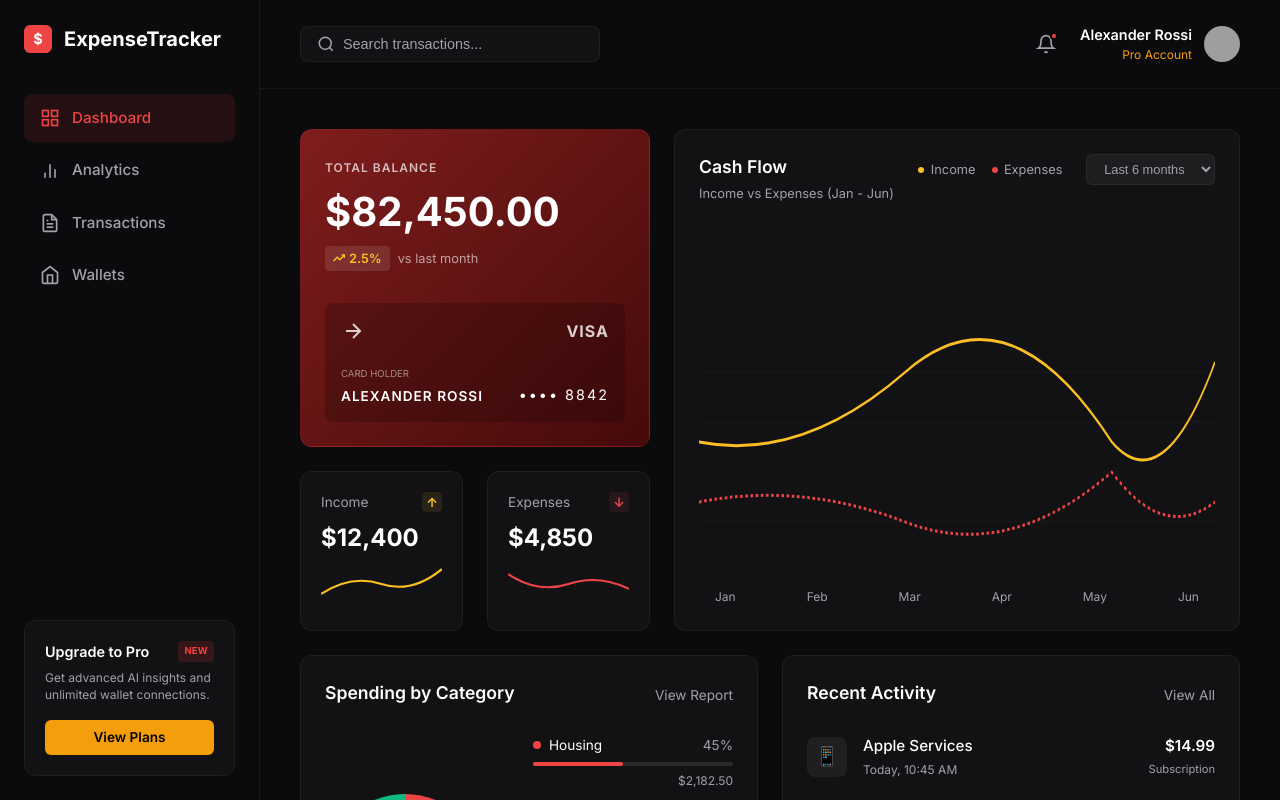
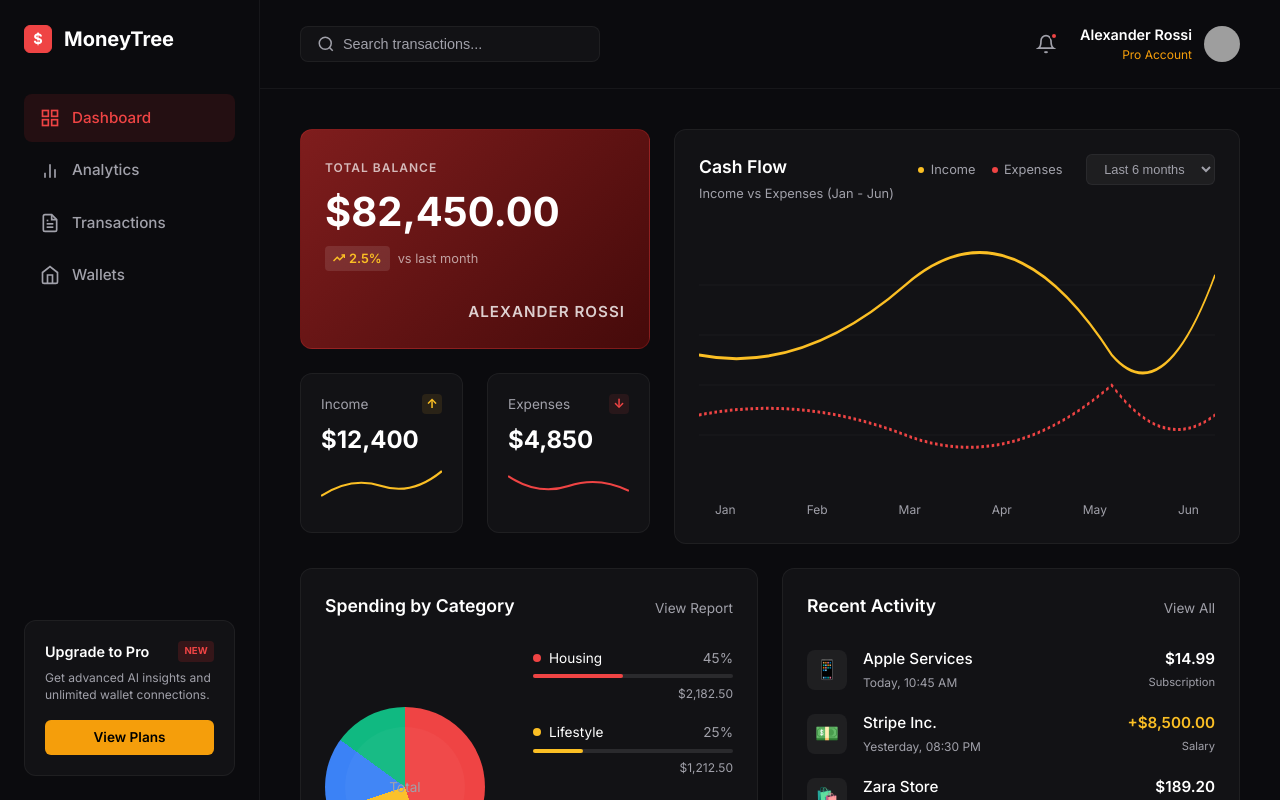
Before and after one commit to RishiiiS/Expense_Manager, a React app in the folder frontend/: page /dashboard in a window 1280 px wide. Built offline with nearby package versions, Linux system fonts and the light colour scheme; grey boxes are pictures that could not be loaded; the HTML template or start-up script is replaced by a standard one.

Commit message:
done with the css of the transaction pageand changed the design of the ui

```diff
--- a/frontend/src/components/dashboard/Sidebar.jsx
+++ b/frontend/src/components/dashboard/Sidebar.jsx
@@ -5,7 +5,7 @@ const Sidebar = () => {
     return (
         <aside className="dashboard-sidebar">
             <div className="sidebar-logo">
-                <span className="logo-icon">$</span> ExpenseTracker
+                <span className="logo-icon">$</span> MoneyTree
             </div>
 
             <nav className="sidebar-nav">
--- a/frontend/src/components/dashboard/TotalBalanceCard.jsx
+++ b/frontend/src/components/dashboard/TotalBalanceCard.jsx
@@ -15,20 +15,8 @@ const TotalBalanceCard = ({ balance, change, cardDetails }) => {
                 </div>
             </div>
 
-            <div className="virtual-card">
-                <div className="virtual-card-top">
-                    <svg width="24" height="24" viewBox="0 0 24 24" fill="none" stroke="currentColor" strokeWidth="2"><path d="M5 12h14M12 5l7 7-7 7"></path></svg>
-                    <span className="card-type">{cardDetails.type}</span>
-                </div>
-                <div className="virtual-card-bottom">
-                    <div className="card-holder-info">
-                        <span className="card-holder-label">CARD HOLDER</span>
-                        <span className="card-holder-name">{cardDetails.holder}</span>
-                    </div>
-                    <div className="card-number">
-                        <span>••••</span> <span>{cardDetails.lastFour}</span>
-                    </div>
-                </div>
+            <div className="balance-footer">
+                <span className="card-holder-name">{cardDetails.holder}</span>
             </div>
         </div>
     );
--- a/frontend/src/components/transactions/AddExpensePanel.jsx
+++ b/frontend/src/components/transactions/AddExpensePanel.jsx
@@ -1,6 +1,50 @@
-import React from 'react';
+import React, { useState } from 'react';
 
-const AddExpensePanel = () => {
+const AddExpensePanel = ({ onAddExpense }) => {
+    const [amount, setAmount] = useState('');
+    const [description, setDescription] = useState('');
+    const [category, setCategory] = useState('Food');
+    const [date, setDate] = useState('10/25/2023');
+    const [account, setAccount] = useState('Primary');
+
+    const handleSubmit = (e) => {
+        e.preventDefault();
+        if (!amount || !description) return;
+
+        let parsedAmount = parseFloat(amount.replace(/[^0-9.-]+/g, ""));
+        if (isNaN(parsedAmount)) parsedAmount = 0;
+
+        // Make it an expense (negative) unless it is Income category
+        if (category !== 'Income' && parsedAmount > 0) {
+            parsedAmount = -parsedAmount;
+        }
+
+        const iconMap = {
+            'Food': '🥘',
+            'Software': '💻',
+            'Income': '💼',
+            'Lifestyle': '🛍️',
+            'Travel': '✈️'
+        };
+
+        const newExpense = {
+            description,
+            category,
+            date,
+            account,
+            amount: parsedAmount,
+            icon: iconMap[category] || '💰'
+        };
+
+        if (onAddExpense) {
+            onAddExpense(newExpense);
+        }
+
+        // Reset fields
+        setAmount('');
+        setDescription('');
+    };
+
     return (
         <div className="add-expense-panel">
             <div className="panel-header">
@@ -8,40 +52,59 @@ const AddExpensePanel = () => {
                 <button className="close-panel-btn">✕</button>
             </div>
 
-            <form className="add-expense-form">
+            <form className="add-expense-form" onSubmit={handleSubmit}>
                 <div className="form-group">
                     <label>AMOUNT</label>
                     <div className="amount-input-wrapper">
                         <span className="currency-symbol">$</span>
-                        <input type="text" placeholder="0.00" />
+                        <input
+                            type="text"
+                            placeholder="0.00"
+                            value={amount}
+                            onChange={(e) => setAmount(e.target.value)}
+                        />
                     </div>
                 </div>
 
                 <div className="form-group">
                     <label>DESCRIPTION</label>
-                    <input type="text" placeholder="e.g. Starbucks, Uber Trip" />
+                    <input
+                        type="text"
+                        placeholder="e.g. Starbucks, Uber Trip"
+                        value={description}
+                        onChange={(e) => setDescription(e.target.value)}
+                    />
                 </div>
 
                 <div className="form-row">
                     <div className="form-group half-width">
                         <label>CATEGORY</label>
-                        <select defaultValue="Food">
+                        <select value={category} onChange={(e) => setCategory(e.target.value)}>
                             <option value="Food">🥘 Food & Drink</option>
+                            <option value="Software">💻 Software</option>
+                            <option value="Lifestyle">🛍️ Lifestyle</option>
+                            <option value="Travel">✈️ Travel</option>
+                            <option value="Income">💼 Income</option>
                         </select>
                     </div>
                     <div className="form-group half-width">
                         <label>DATE</label>
                         <div className="date-input-wrapper">
                             <span className="calendar-icon">📅</span>
-                            <input type="text" defaultValue="10/25/2023" />
+                            <input
+                                type="text"
+                                value={date}
+                                onChange={(e) => setDate(e.target.value)}
+                            />
                         </div>
                     </div>
                 </div>
 
                 <div className="form-group">
                     <label>ACCOUNT / WALLET</label>
-                    <select defaultValue="Primary">
+                    <select value={account} onChange={(e) => setAccount(e.target.value)}>
                         <option value="Primary">💳 Primary Checking •••• 4590</option>
+                        <option value="CreditCard">💳 Visa Credit Card •••• 8842</option>
                     </select>
                 </div>
 
@@ -56,7 +119,7 @@ const AddExpensePanel = () => {
                     </div>
                 </div>
 
-                <button type="button" className="save-expense-btn">
+                <button type="submit" className="save-expense-btn">
                     <span className="save-icon">
                         <svg width="18" height="18" viewBox="0 0 24 24" fill="none" stroke="currentColor" strokeWidth="2"><path d="M19 21H5a2 2 0 0 1-2-2V5a2 2 0 0 1 2-2h11l5 5v11a2 2 0 0 1-2 2z"></path><polyline points="17 21 17 13 7 13 7 21"></polyline><polyline points="7 3 7 8 15 8"></polyline></svg>
                     </span>
--- a/frontend/src/components/transactions/Transactions.jsx
+++ b/frontend/src/components/transactions/Transactions.jsx
@@ -1,4 +1,4 @@
-import React from 'react';
+import React, { useState } from 'react';
 import Sidebar from '../dashboard/Sidebar';
 import TransactionSummary from './TransactionSummary';
 import TransactionFilters from './TransactionFilters';
@@ -8,6 +8,23 @@ import { mockDashboardData, mockTransactionsData } from '../../data/mockData';
 import '../../styles/Transactions.css';
 
 const Transactions = () => {
+    const [transactions, setTransactions] = useState(mockTransactionsData.transactions);
+
+    const handleAddExpense = (newExpenseData) => {
+        const newTx = {
+            id: Date.now(),
+            title: newExpenseData.description,
+            subtitle: newExpenseData.account,
+            category: newExpenseData.category,
+            date: newExpenseData.date,
+            status: "Completed",
+            icon: newExpenseData.icon,
+            amount: newExpenseData.amount
+        };
+        // Add new transaction to the top of the list
+        setTransactions([newTx, ...transactions]);
+    };
+
     return (
         <div className="dashboard-layout"> {/* Reuse layout wrapper class */}
             <Sidebar />
@@ -35,11 +52,12 @@ const Transactions = () => {
                 <main className="transactions-content-area">
                     <div className="transactions-left-col">
                         <TransactionFilters />
+                        {/* We could potentially dynamically update the summary here too, but passing mock for now */}
                         <TransactionSummary summary={mockTransactionsData.summary} />
-                        <TransactionsList transactions={mockTransactionsData.transactions} pagination={mockTransactionsData.pagination} />
+                        <TransactionsList transactions={transactions} pagination={{ showing: `1-${transactions.length}`, total: 128 + (transactions.length - 5) }} />
                     </div>
                     <div className="transactions-right-col">
-                        <AddExpensePanel />
+                        <AddExpensePanel onAddExpense={handleAddExpense} />
                     </div>
                 </main>
             </div>
--- a/frontend/src/components/transactions/TransactionsList.jsx
+++ b/frontend/src/components/transactions/TransactionsList.jsx
@@ -10,6 +10,7 @@ const TransactionsList = ({ transactions, pagination }) => {
                         <th>TRANSACTION</th>
                         <th>CATEGORY</th>
                         <th>DATE</th>
+                        <th>AMOUNT</th>
                         <th>STATUS</th>
                     </tr>
                 </thead>
@@ -36,6 +37,11 @@ const TransactionsList = ({ transactions, pagination }) => {
                             <td className="tx-date">
                                 {tx.date.split(',')[0]},<br />
                                 {tx.date.split(',')[1]?.trim()}
+                            </td>
+                            <td className="tx-amount">
+                                <span className={`amount ${tx.amount > 0 ? 'positive' : 'negative'}`} style={{ fontWeight: 600, color: tx.amount > 0 ? '#fbbf24' : 'var(--text-main)' }}>
+                                    {tx.amount > 0 ? '+' : ''}${Math.abs(tx.amount || 0).toLocaleString('en-US', { minimumFractionDigits: 2 })}
+                                </span>
                             </td>
                             <td>
                                 <span className="status-container">
--- a/frontend/src/data/mockData.js
+++ b/frontend/src/data/mockData.js
@@ -46,7 +46,8 @@ export const mockTransactionsData = {
             category: "Software",
             date: "Oct 24, 2023",
             status: "Completed",
-            icon: "📱"
+            icon: "📱",
+            amount: -14.99
         },
         {
             id: 2,
@@ -55,7 +56,8 @@ export const mockTransactionsData = {
             category: "Income",
             date: "Oct 23, 2023",
             status: "Completed",
-            icon: "💼"
+            icon: "💼",
+            amount: 8500.00
         },
         {
             id: 3,
@@ -64,7 +66,8 @@ export const mockTransactionsData = {
             category: "Food",
             date: "Oct 22, 2023",
             status: "Pending",
-            icon: "☕"
+            icon: "☕",
+            amount: -5.50
         },
         {
             id: 4,
@@ -73,7 +76,8 @@ export const mockTransactionsData = {
             category: "Lifestyle",
             date: "Oct 21, 2023",
             status: "Completed",
-            icon: "🛍️"
+            icon: "🛍️",
+            amount: -189.20
         },
         {
             id: 5,
@@ -82,7 +86,8 @@ export const mockTransactionsData = {
             category: "Travel",
             date: "Oct 20, 2023",
             status: "Completed",
-            icon: "✈️"
+            icon: "✈️",
+            amount: -450.00
         }
     ],
     pagination: {
--- a/frontend/src/styles/Dashboard.css
+++ b/frontend/src/styles/Dashboard.css
@@ -340,53 +340,18 @@
     color: rgba(255, 255, 255, 0.6);
 }
 
-.virtual-card {
-    margin-top: 2rem;
-    background: rgba(0, 0, 0, 0.2);
-    border-radius: 8px;
-    padding: 1rem;
-}
-
-.virtual-card-top {
+.balance-footer {
+    margin-top: 1.5rem;
+    color: rgba(255, 255, 255, 0.8);
     display: flex;
-    justify-content: space-between;
-    align-items: center;
-    margin-bottom: 1.5rem;
-    color: rgba(255, 255, 255, 0.8);
-}
-
-.card-type {
-    font-weight: 700;
-    font-style: italic;
-    letter-spacing: 1px;
-}
-
-.virtual-card-bottom {
-    display: flex;
-    justify-content: space-between;
-    align-items: flex-end;
-}
-
-.card-holder-info {
-    display: flex;
-    flex-direction: column;
-}
-
-.card-holder-label {
-    font-size: 0.6rem;
-    color: rgba(255, 255, 255, 0.5);
-    margin-bottom: 0.25rem;
+    justify-content: flex-end;
+    /* push name to right side conceptually or could just leave it left */
 }
 
 .card-holder-name {
-    font-size: 0.85rem;
+    font-size: 0.95rem;
     font-weight: 600;
     letter-spacing: 1px;
-}
-
-.card-number {
-    font-size: 0.9rem;
-    letter-spacing: 2px;
 }
 
 /* ================== INCOME & EXPENSES ================== */
```
